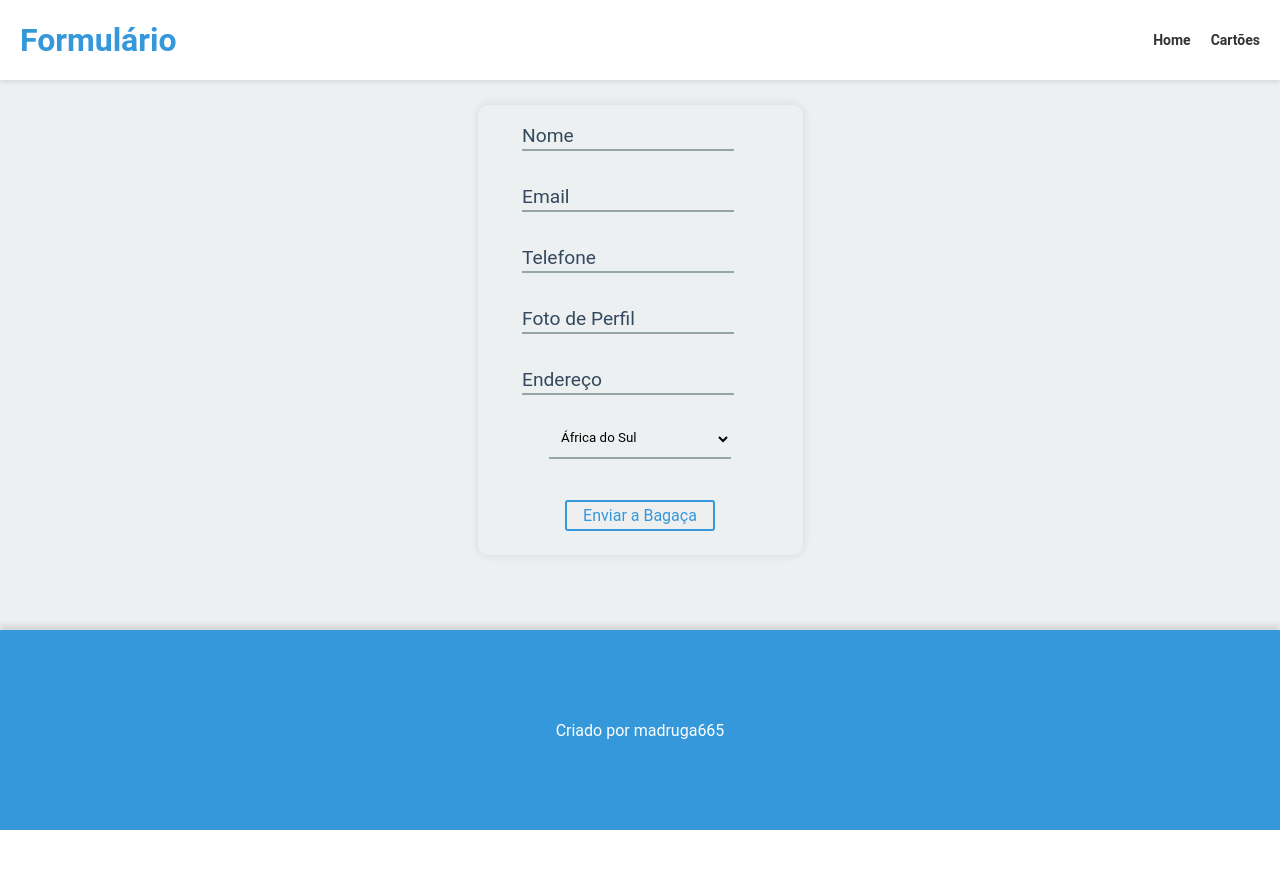
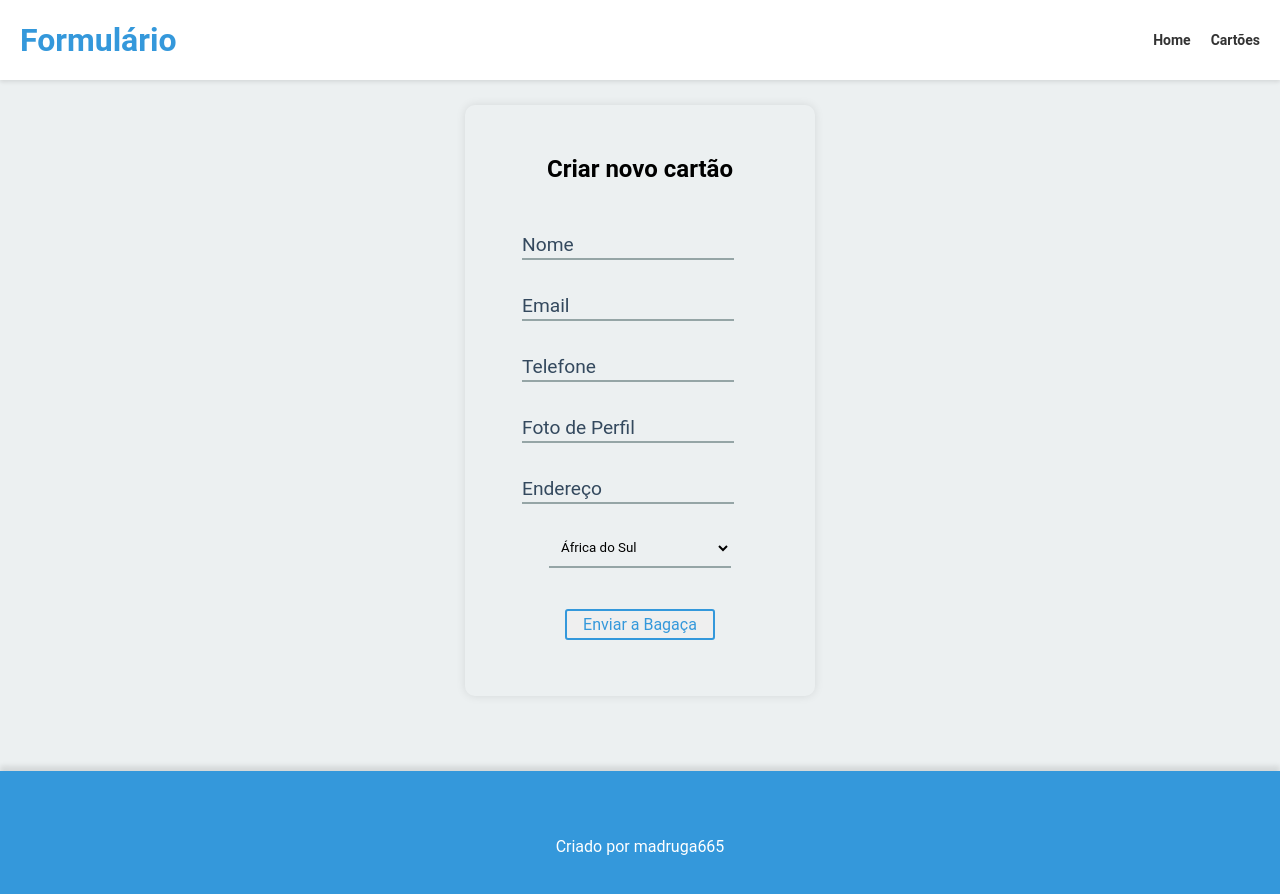
Before and after one commit to madruga665/react-test-app, a React (Create React App) app: page /form in a window 1280 px wide. Shown: the top 894 px of the page. Before the commit the page ends 830 px from the top, so only its background shows below. Built offline with nearby package versions, Linux system fonts and the light colour scheme.

Commit message:
add titulo no Form

```diff
--- a/src/components/Footer/styles.js
+++ b/src/components/Footer/styles.js
@@ -3,7 +3,7 @@ import { Colors } from '../../styles/variables';
 
 export const FooterContainer = styled.footer`
   width: 100%;
-  height: 200px;
+  height: 150px;
   background: ${Colors.primaryBlue};
   display: flex;
   justify-content: center;
--- a/src/components/Form/index.jsx
+++ b/src/components/Form/index.jsx
@@ -4,6 +4,7 @@ import { FormContainer } from "./styles";
 export default function Form({ children, handleSubmit, }) {
   return (
     <FormContainer onSubmit={handleSubmit} >
+      <h2>Criar novo cartão</h2>
       {children}
     </FormContainer>
   );
--- a/src/components/Form/styles.js
+++ b/src/components/Form/styles.js
@@ -5,10 +5,13 @@ export const FormContainer = styled.form`
   flex-direction: column;
   align-items: center;
   justify-content: center;
-  width: 325px;
-  height: 450px;
+  width: 350px;
   border-radius: 10px;
   box-shadow: 0px 0px 10px rgba(0, 0, 0, 0.1);
-  padding: 10px;
+  padding: 10px 10px 40px 10px;
   margin: 25px;
+
+  h2 {
+    margin: 40px 0;
+  }
 `;
```
